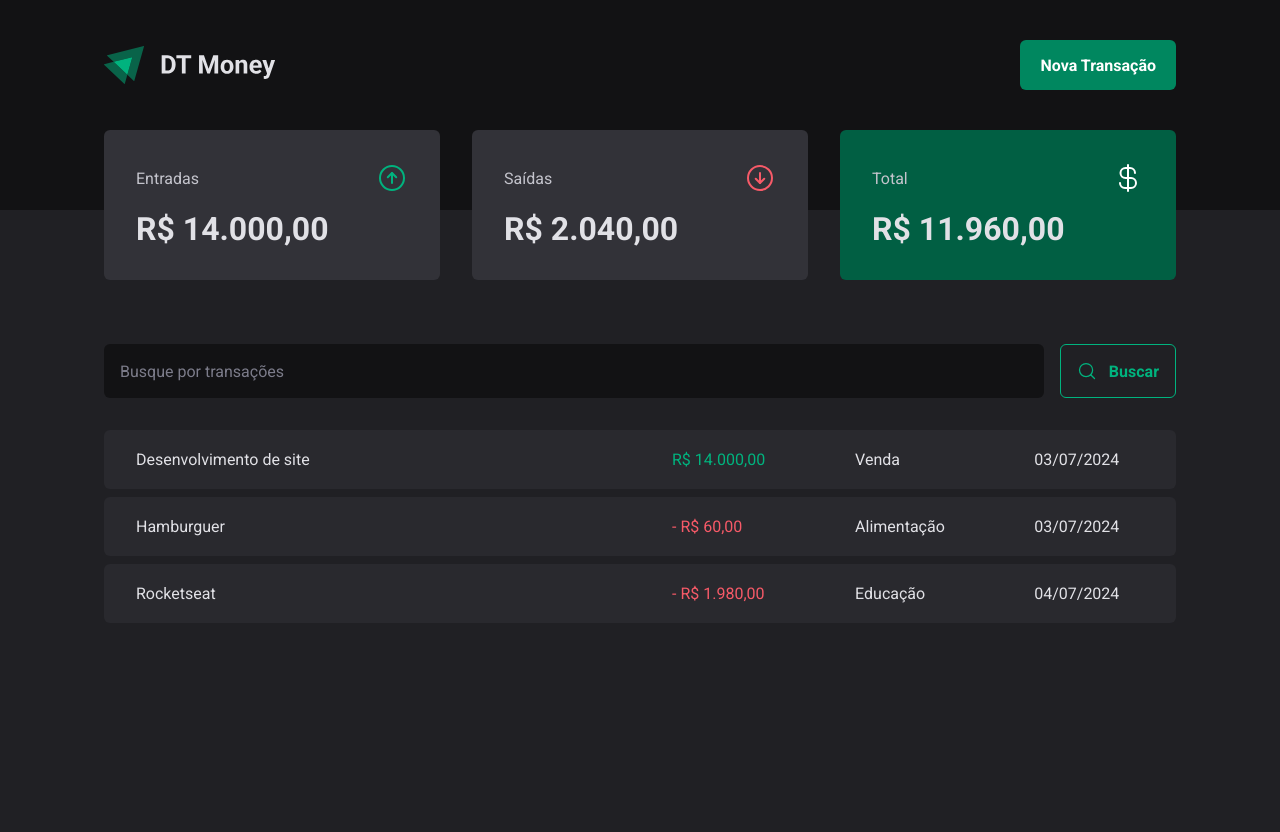
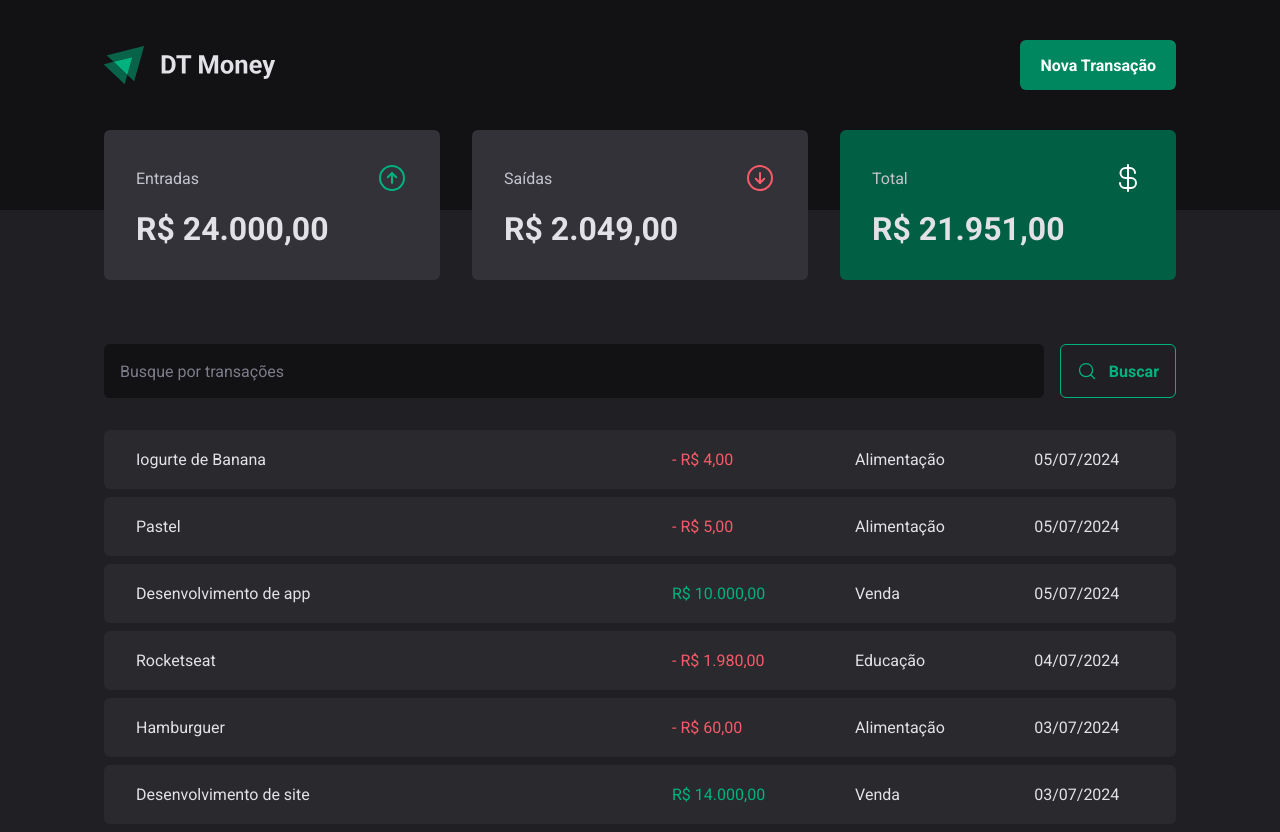
Before and after one commit to GuiTeFreire/03-dt-money, a React (Vite) app: page / in a window 1280 px wide. Before the commit the page ends 800 px from the top, so only its background shows below. Built offline with nearby package versions, Linux system fonts and the light colour scheme; data requests are answered from the project's data file.

Commit message:
Criando nova transação

```diff
--- a/package.json
+++ b/package.json
@@ -19,6 +19,7 @@
     "react": "^18.3.1",
     "react-dom": "^18.3.1",
     "react-hook-form": "^7.52.1",
+    "react-query": "^3.39.3",
     "styled-components": "^6.1.11",
     "zod": "^3.23.8"
   },
@@ -33,7 +34,7 @@
     "eslint": "^8.57.0",
     "eslint-plugin-react-hooks": "^4.6.2",
     "eslint-plugin-react-refresh": "^0.4.7",
-    "json-server": "^1.0.0-beta.1",
+    "json-server": "^0.17.4",
     "typescript": "^5.2.2",
     "vite": "^5.3.1"
   }
--- a/server.json
+++ b/server.json
@@ -23,6 +23,30 @@
       "category": "Educação",
       "price": 1980,
       "createdAt": "2024-07-04T14:08:35.505Z"
+    },
+    {
+      "description": "Desenvolvimento de app",
+      "price": 10000,
+      "category": "Venda",
+      "type": "income",
+      "createdAt": "2024-07-05T18:19:36.469Z",
+      "id": 4
+    },
+    {
+      "description": "Pastel",
+      "price": 5,
+      "category": "Alimentação",
+      "type": "outcome",
+      "createdAt": "2024-07-05T18:59:17.125Z",
+      "id": 5
+    },
+    {
+      "description": "Iogurte de Banana",
+      "price": 4,
+      "category": "Alimentação",
+      "type": "outcome",
+      "createdAt": "2024-07-05T19:00:00.404Z",
+      "id": 6
     }
   ]
 }
--- a/src/components/NewTransactionModal/index.tsx
+++ b/src/components/NewTransactionModal/index.tsx
@@ -10,6 +10,8 @@
 import * as z from 'zod'
 import { Controller, useForm } from 'react-hook-form'
 import { zodResolver } from '@hookform/resolvers/zod'
+import { useContext } from 'react'
+import { TransactionsContext } from '../../contexts/TransactionsContext'
 
 const newTransactionFormSchema = z.object({
   description: z.string(),
@@ -21,11 +23,14 @@
 type NewTransactionFormInputs = z.infer<typeof newTransactionFormSchema>
 
 export function NewTransactionModal() {
+  const { createTransaction } = useContext(TransactionsContext)
+
   const {
     control,
     register,
     handleSubmit,
     formState: { isSubmitting },
+    reset,
   } = useForm<NewTransactionFormInputs>({
     resolver: zodResolver(newTransactionFormSchema),
     defaultValues: {
@@ -34,9 +39,15 @@
   })
 
   async function handleCreateNewTransaction(data: NewTransactionFormInputs) {
-    await new Promise((resolve) => setTimeout(resolve, 2000))
+    const { description, price, category, type } = data
 
-    console.log(data)
+    await createTransaction({
+      description,
+      price,
+      category,
+      type,
+    })
+    reset()
   }
 
   return (
--- a/src/contexts/TransactionsContext.tsx
+++ b/src/contexts/TransactionsContext.tsx
@@ -9,25 +9,51 @@
   createdAt: string
 }
 
+interface CreateTransactionInput {
+  description: string
+  price: number
+  category: string
+  type: 'income' | 'outcome'
+}
+
 interface TransactionContextType {
   transactions: Transaction[]
   fetchTransactions: (query?: string) => Promise<void>
+  createTransaction: (data: CreateTransactionInput) => Promise<void>
 }
 
 interface TransactionsProviderProps {
   children: ReactNode
 }
+
 export const TransactionsContext = createContext({} as TransactionContextType)
+
 export function TransactionsProvider({ children }: TransactionsProviderProps) {
   const [transactions, setTransactions] = useState<Transaction[]>([])
 
   async function fetchTransactions(query?: string) {
     const response = await api.get('transactions', {
       params: {
+        _sort: 'createdAt',
+        _order: 'desc',
         q: query,
       },
     })
     setTransactions(response.data)
+  }
+
+  async function createTransaction(data: CreateTransactionInput) {
+    const { description, price, category, type } = data
+
+    const response = await api.post('/transactions', {
+      description,
+      price,
+      category,
+      type,
+      createdAt: new Date(),
+    })
+
+    setTransactions((state) => [response.data, ...state])
   }
 
   useEffect(() => {
@@ -39,6 +65,7 @@
       value={{
         transactions,
         fetchTransactions,
+        createTransaction,
       }}
     >
       {children}
```
Also changed, not shown: 1 other file (tests, documents, lock files or other folders). Lines whose indentation alone changed are shown as unchanged.
